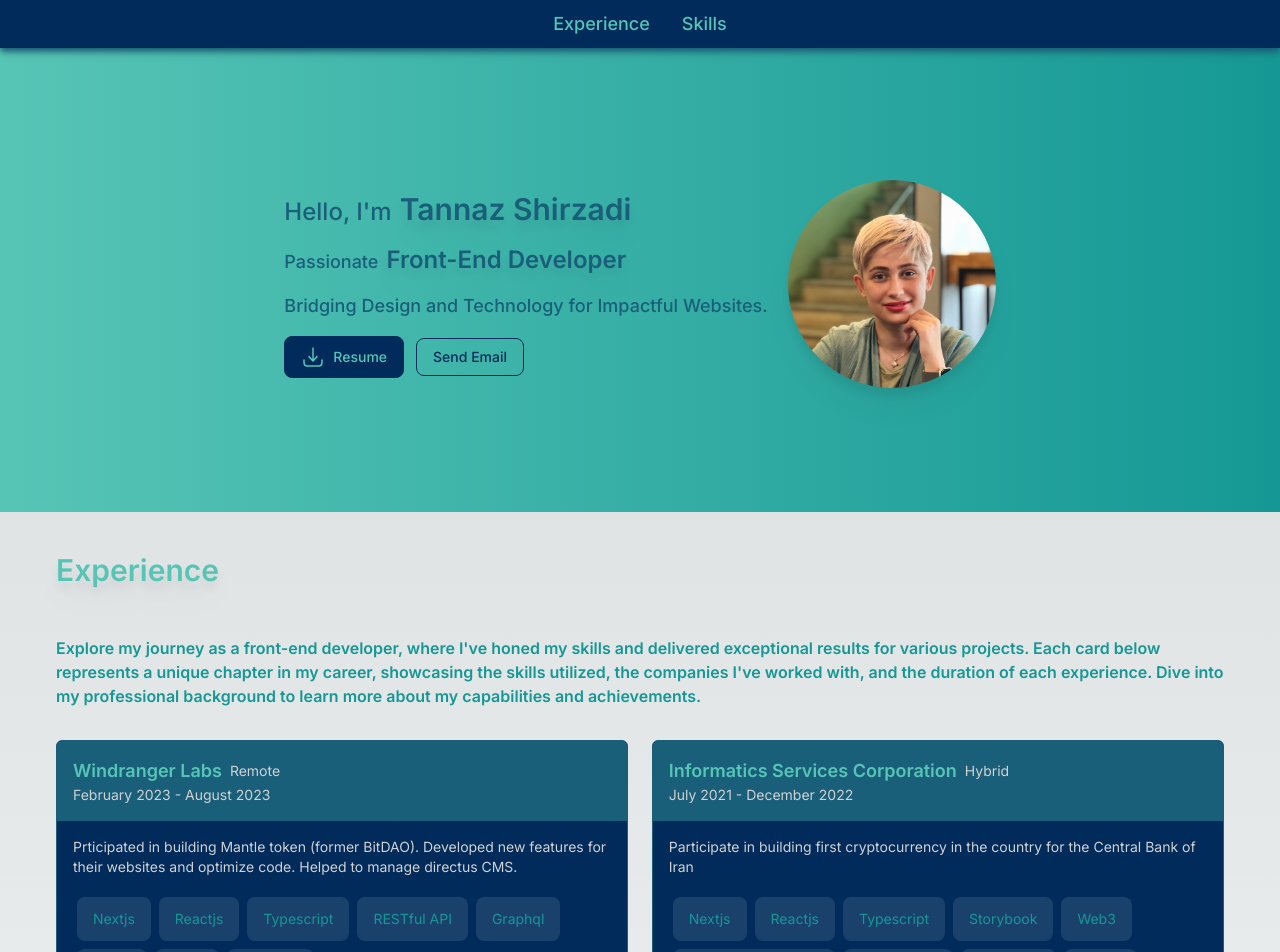
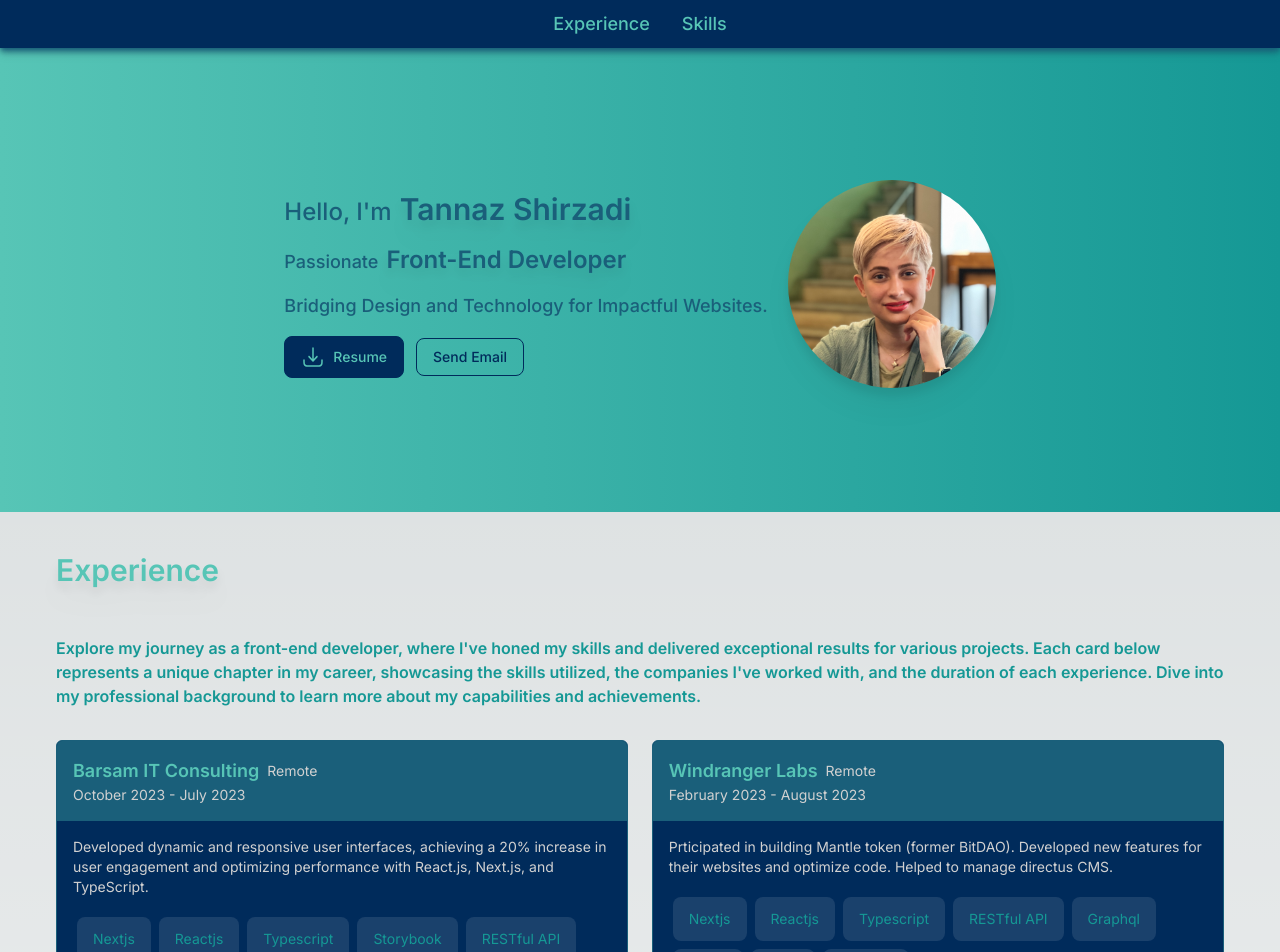
Before and after one commit to tannaz97shr/portfolio, a Next.js app: page / in a window 1280 px wide. Shown: the top 952 px of the page. Built offline with nearby package versions, Linux system fonts and the light colour scheme; what tw-elements would draw is missing.

Commit message:
feat: add barsam

```diff
--- a/src/data/experience.ts
+++ b/src/data/experience.ts
@@ -1,6 +1,18 @@
 import { IExperience } from "@/models/general";
 
 export const experience: IExperience[] = [
+  {
+    id: "6",
+    companyName: "Barsam IT Consulting",
+    startDate: "October 01, 2023 00:00:00",
+    endDate: "July 01, 2023 00:00:00",
+    role: "Front-End Developer",
+    jobType: "Remote",
+    linkedin: "",
+    description:
+      "Developed dynamic and responsive user interfaces, achieving a 20% increase in user engagement and optimizing performance with React.js, Next.js, and TypeScript.",
+    skills: [1, 2, 3, 5, 6, 7, 11, 10, 9, 13],
+  },
   {
     id: "5",
     companyName: "Windranger Labs",
```
